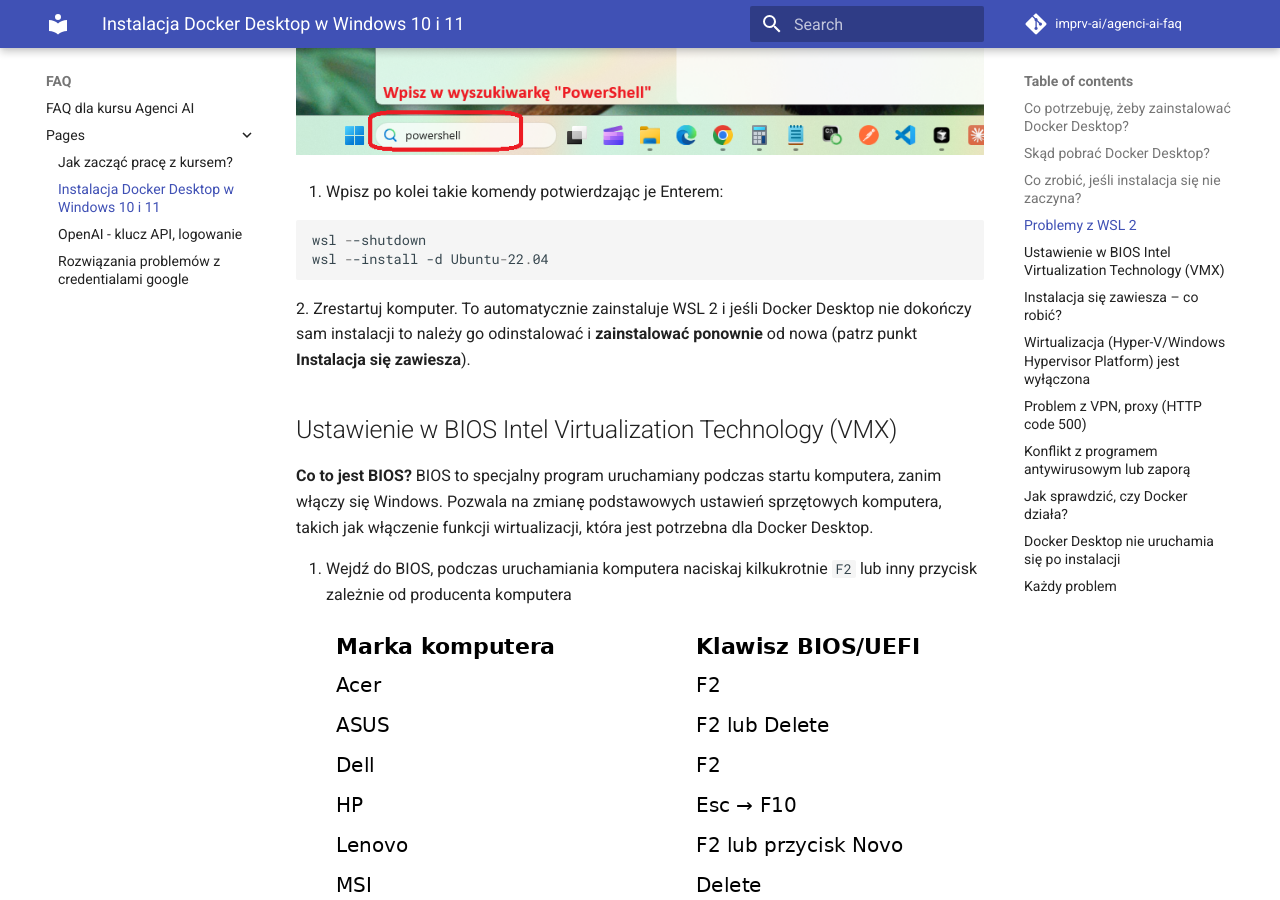
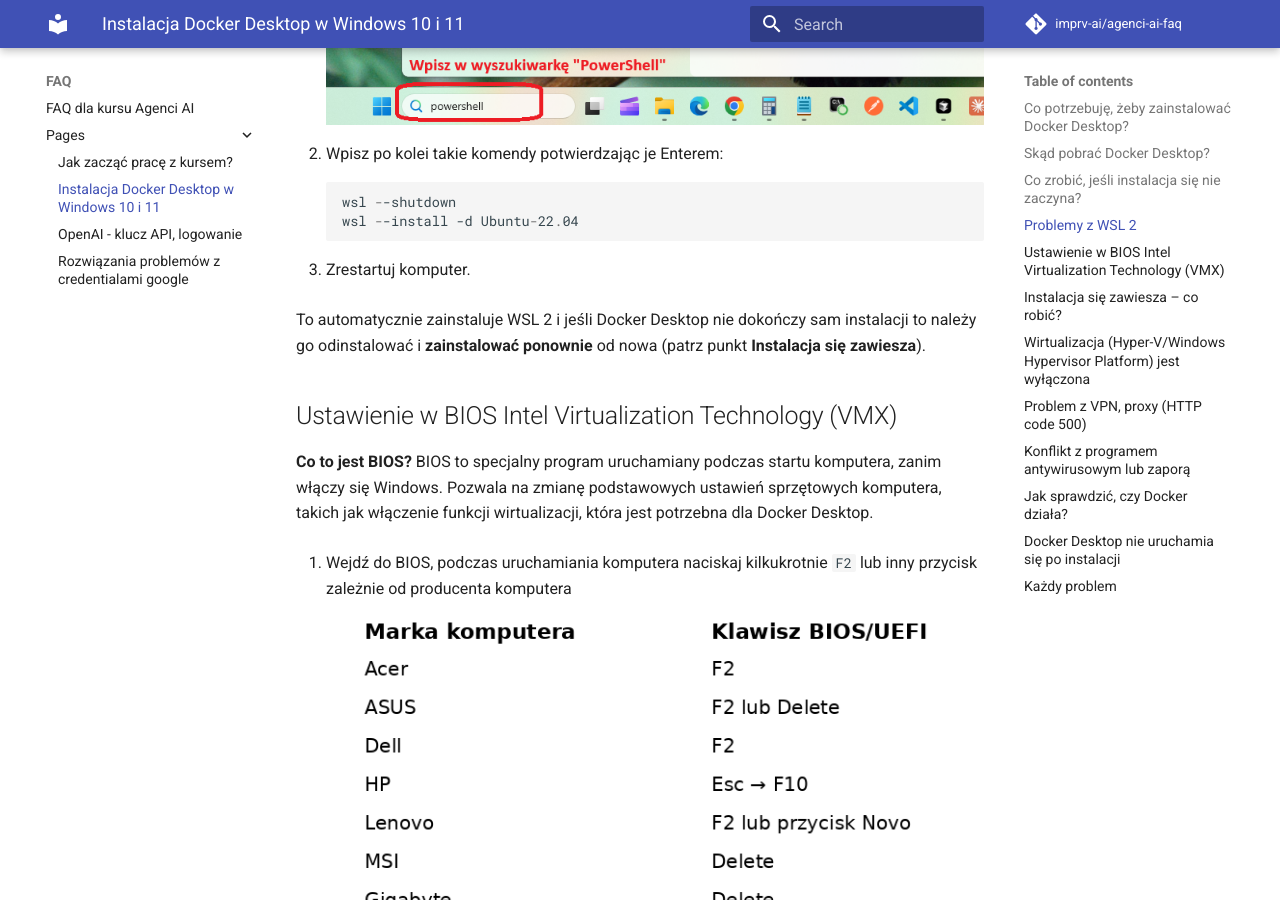
Before and after one commit to imprv-ai/agenci-ai-faq, an MkDocs documentation site: the page built from docs/pages/02_docker_desktop.md, in a window 1280 px wide and 900 px high, scrolled down 1596 px. Built offline with MkDocs 1.6.1 and Material for MkDocs 9.7.7, drawn with Linux system fonts in a browser that asks for light colours; comment, search, counter and statistics services are not loaded.

Commit message:
numbered list organization

````diff
--- a/docs/pages/02_docker_desktop.md
+++ b/docs/pages/02_docker_desktop.md
@@ -29,15 +29,17 @@
 
 1. Otwórz PowerShell jako administrator
 
-![](./assets/docker_desktop__powershell.png)
+    ![](./assets/docker_desktop__powershell.png)
 
 2. Wpisz po kolei takie komendy potwierdzając je Enterem:
 
-   ```powershell
-   wsl --shutdown
-   wsl --install -d Ubuntu-22.04
-   ```
-2. Zrestartuj komputer.
+    ```powershell
+    wsl --shutdown
+    wsl --install -d Ubuntu-22.04
+    ```
+
+3. Zrestartuj komputer.
+
 To automatycznie zainstaluje WSL 2 i jeśli Docker Desktop nie dokończy sam instalacji to należy go odinstalować i **zainstalować ponownie** od nowa (patrz punkt **Instalacja się zawiesza**).
 
 ## Ustawienie w BIOS Intel Virtualization Technology (VMX)
@@ -46,7 +48,7 @@
 
 1. Wejdź do BIOS, podczas uruchamiania komputera naciskaj kilkukrotnie `F2` lub inny przycisk zależnie od producenta komputera
 
-![](./assets/docker_desktop__bios.png)
+    ![](./assets/docker_desktop__bios.png)
 
 2. Wybierz `Advanced`, następnie `CPU Configuration` lub `Configuration` w starszych komputerach, wyszukaj linijki `Intel Virtualization Technology (VMX)` i wybierz `Enabled`
 
@@ -57,11 +59,11 @@
 
 1. Otwórz panel Aplikacje:
 
-![](./assets/docker_desktop__aplikacje.png)
+    ![](./assets/docker_desktop__aplikacje.png)
 
 2. Znajdź Docker Desktop, kliknij na `...` z prawej strony i wybierz `Odinstaluj`
 
-![](./assets/docker_desktop__odinstaluj.png)
+    ![](./assets/docker_desktop__odinstaluj.png)
 
 3. Zrestartuj komputer i zacznij proces instalacji od nowa.
 
````
